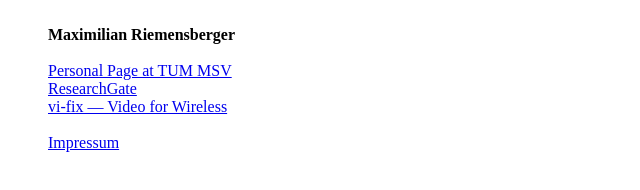
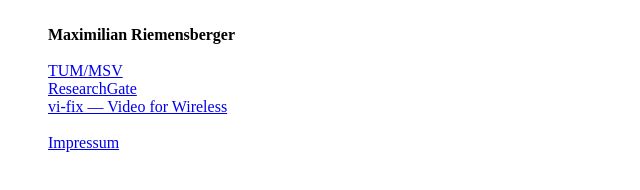
Before and after one commit to maximilianriemensberger/page, a plain HTML site: page index.html in a window 1280 px wide. Shown: the whole page, without its empty margins (0-640 px from the left). Drawn offline with Linux system fonts and the light colour scheme.

Commit message:
Fix TUM/MSV link

```diff
--- a/index.html
+++ b/index.html
@@ -7,7 +7,7 @@
         <section style="margin-left: 40px;max-width:600px"><br>
             <span style="font-weight: bold;">Maximilian Riemensberger</span><br>
             <br>
-            <a href="https://www.msv.ei.tum.de/en/staff-visitors-and-students/maximilian-riemensberger/">Personal Page at TUM MSV</a><br>
+            <a href="https://www.msv.ei.tum.de/en/staff-visitors-and-students/maximilian-riemensberger/">TUM/MSV</a><br>
             <a href="http://www.researchgate.net/profile/Maximilian_Riemensberger">ResearchGate</a><br>
             <a href="http://vi-fix.net">vi-fix &mdash; Video for Wireless</a><br>
             <br>
```
